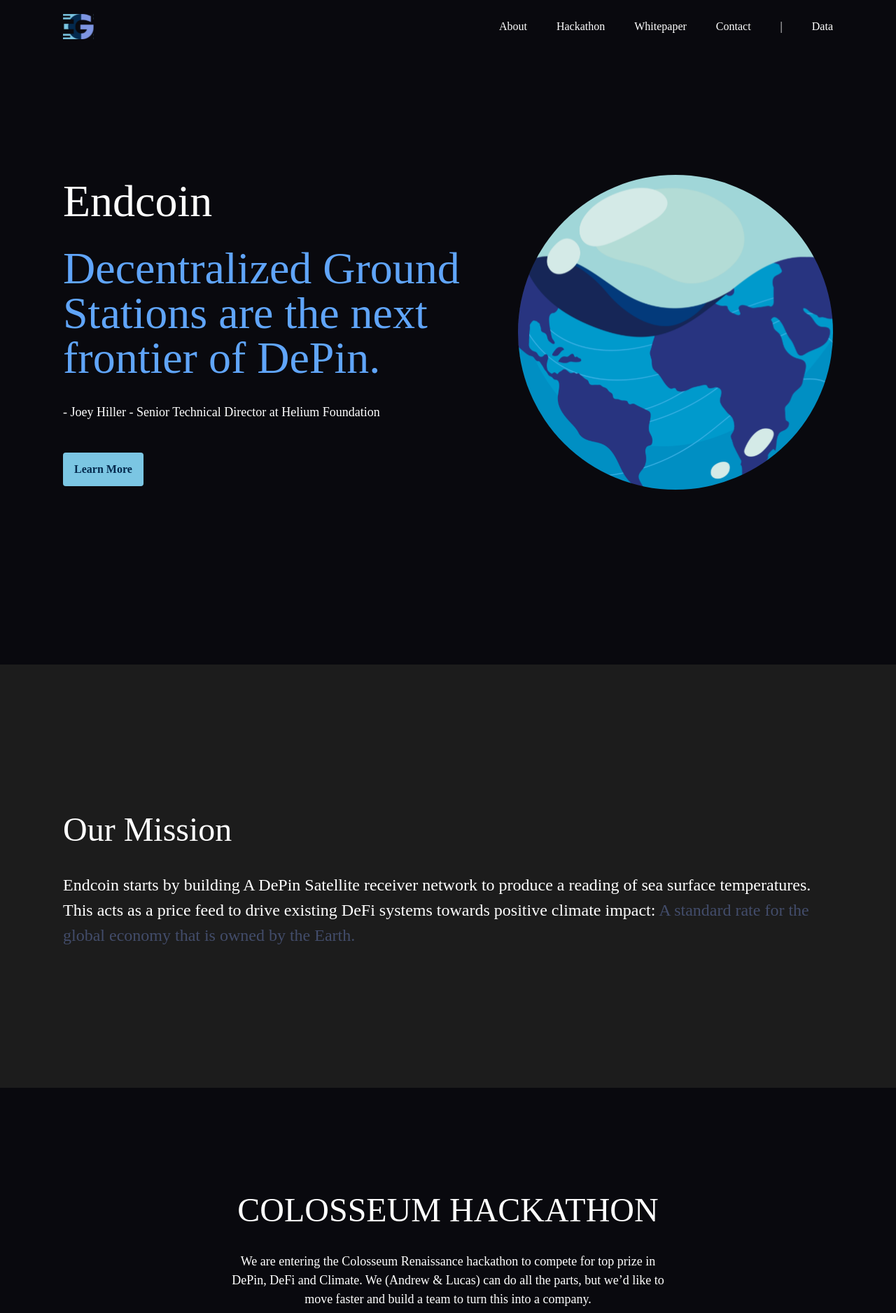
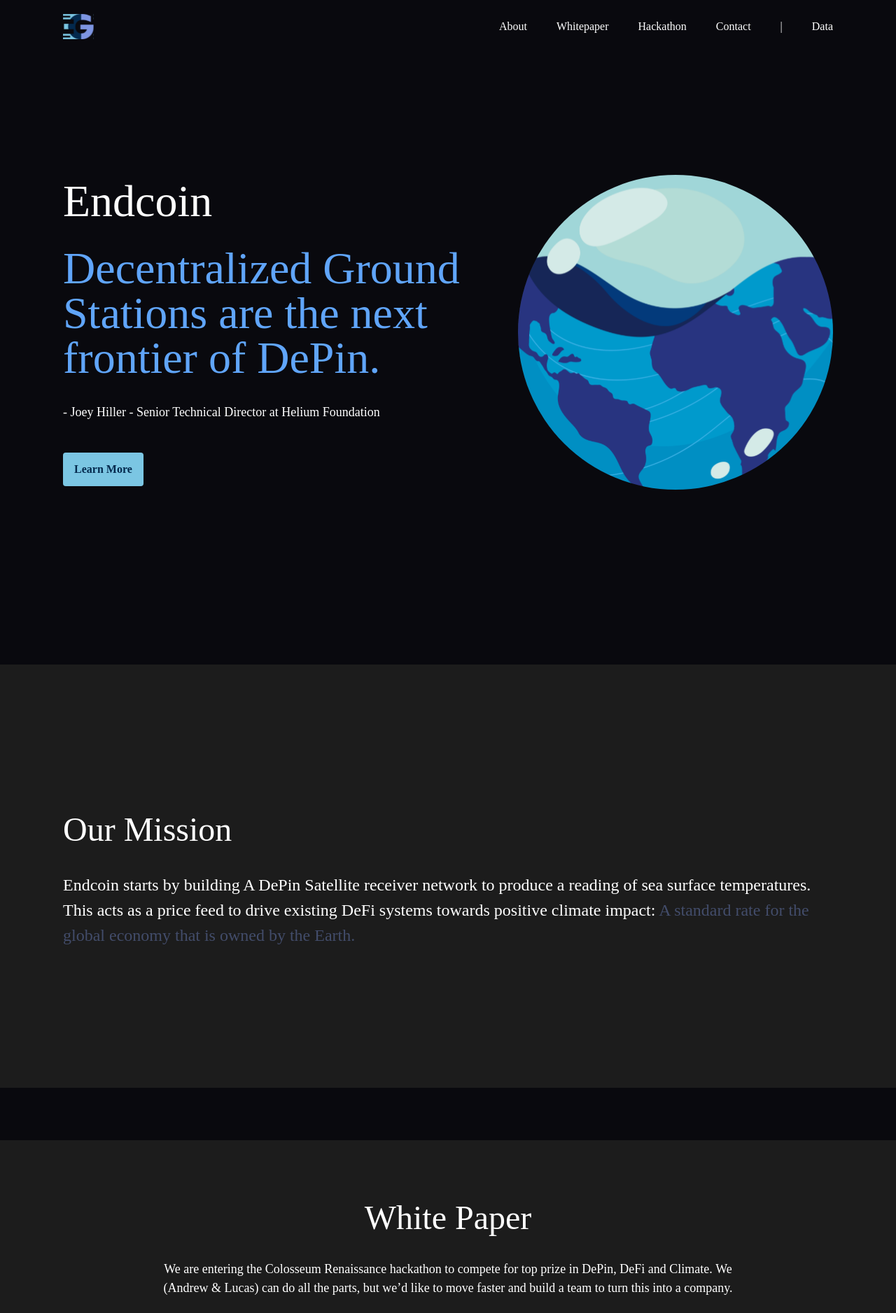
Before and after one commit to endcorp-hq/endcoin-website, a React (Create React App) app in the folder endcoin-frontend/: page / in a window 1280 px wide. Shown: the top 1877 px of the page at 70% size. Built offline with nearby package versions, Linux system fonts and the light colour scheme; a web font is replaced by a local one.

Commit message:
Swap hackathon and white paper sections

```diff
--- a/endcoin-frontend/src/constants/navbar-items.tsx
+++ b/endcoin-frontend/src/constants/navbar-items.tsx
@@ -4,12 +4,12 @@
     link: 'mission',
   },
   {
+    name: 'Whitepaper',
+    link: 'whitepaper',
+  },
+  {
     name: 'Hackathon',
     link: 'hackathon',
-  },
-  {
-    name: 'Whitepaper',
-    link: 'whitepaper',
   },
   {
     name: 'Contact',
--- a/endcoin-frontend/src/features/landing/landing.tsx
+++ b/endcoin-frontend/src/features/landing/landing.tsx
@@ -22,157 +22,11 @@
       <div className="flex flex-col bg-[#09090E]">
         <Coin />
         <About />
+        <WhitePaper />
         <Hackathon />
-        <WhitePaper />
         <DataGraph />
         <Contact />
       </div>
-
-      {/* <div className="bg px-6 py-32 lg:px-8">
-        <div className="mx-auto max-w-3xl text-base leading-7 text-gray-700">
-          <p className="text-base font-semibold leading-7 text-indigo-600">
-            Endcoin
-          </p>
-          <h1 className="mt-2 text-3xl font-bold tracking-tight text-gray-900 sm:text-4xl">
-            Pulse on Climate
-          </h1>
-          <h2 className="mt-16 text-2xl font-bold tracking-tight text-gray-900">
-            Mission
-          </h2>
-          <p className="mt-6 text-xl leading-8">
-            To promote sustainable economic growth and support green
-            technologies, we propose the use of sea surface temperature data as
-            a monitoring tool for Earth's overall health. By harnessing
-            decentralized data networks and blockchain technology, we aim to
-            restore sovereignty to the Earth and encourage responsible
-            decision-making for the betterment of our planet.
-          </p>
-          <div className="mt-10 max-w-2xl">
-            <h2 className="pb-5 mt-16 text-2xl font-bold tracking-tight text-gray-900">
-              Colosseum Hackathon
-            </h2>
-            <img
-              src={goal}
-              alt="Product screenshot"
-              // className="relative -z-20 min-w-full max-w-xl rounded-xl shadow-xl ring-1 ring-white/10 lg:row-span-4 lg:w-[64rem] lg:max-w-none"
-              // width={914}
-              // height={861}
-            />
-            <ul className="list-disc list-outside [&_ul]:list-[revert]">
-              <li>
-                We are entering the Colosseum Renaissance hackathon to compete
-                for top prize in DePin, DeFi and Climate.{' '}
-                <a
-                  href="https://www.colosseum.org/renaissance"
-                  target="_blank"
-                  rel="noopener noreferrer"
-                  style={{ textDecoration: 'underline', color: 'blue' }}
-                >
-                  https://www.colosseum.org/renaissance
-                </a>
-              </li>
-              <li>
-                We (Andrew & Lucas) can do all the parts, but we’d like to move
-                faster and build a team to turn this into a company.{' '}
-              </li>
-              <li>
-                Tasks to be accomplished (We have these broken down into
-                claimable tasks on Linear, reach out if you’d like access)
-                <ul className="pl-10">
-                  <li>
-                    Build a POC “decentralized antenna” that can read raw data
-                    from satellites.
-                  </li>
-                  <li>
-                    “Proof ” program that anyone can run to validate collected
-                    data and submit to oracle. Endcoin/Gaiacoin delivered to
-                    these proovers.
-                  </li>
-                  <li>Audit our current program and AMM.</li>
-                  <li>
-                    Add “hooks” to current program so oracle and emission
-                    functionality can be upgraded over time.
-                  </li>
-                  <li>Start working on Hype – social media, reach, etc.</li>
-                </ul>
-              </li>
-              <li>
-                Main Fields of Work
-                <ul className="pl-10">
-                  <li>DePin Hardware and firmware</li>
-                  <li>Proof Algorithms</li>
-                  <li>Climate Data Specialist</li>
-                  <li>Climate Data Algorithms</li>
-                  <li>Solana Programs</li>
-                  <li>AMM</li>
-                  <li>Hype</li>
-                  <li>Tokenomics</li>
-                  <li>Satellite Communications Expert</li>
-                </ul>
-              </li>
-            </ul>
-            <h2 className="pb-5 mt-16 text-2xl font-bold tracking-tight text-gray-900">
-              High Level Overview
-            </h2>
-            <ul className="list-disc list-outside [&_ul]:list-[revert]">
-              <li>
-                Data is collected from sensors around the world
-                <ul className="pl-10">
-                  <li>
-                    Anyone can compute SST from data, and prove with hash.
-                  </li>
-                  <li>
-                    People who do this are rewarded with end coin and gaia coin.
-                  </li>
-                  <li>
-                    As temperatures rise more gaia coin created, as temperatures
-                    fall more end coin created.
-                  </li>
-                  <li>
-                    These are emitted into an AMM that represents the "pulse on
-                    climate".
-                  </li>
-                  <li>The pulse on climate is SST + Market sentiment.</li>
-                </ul>
-              </li>
-            </ul>
-            <h2 className="pb-5 mt-16 text-2xl font-bold tracking-tight text-gray-900">
-              Where are we now?
-            </h2>
-            <p className="mt-6 text-xl leading-8">
-              Andrew recently completed the{' '}
-              <a
-                href="https://web3builders.dev/"
-                target="_blank"
-                rel="noopener noreferrer"
-                style={{ textDecoration: 'underline', color: 'blue' }}
-              >
-                web 3 builders alliance
-              </a>{' '}
-              (WBA) Q4 Cohort, where we deployed an MVP POC to solana devnet.
-              This version reads sea surface temperature from a data API, which
-              is read by the solana program. This data drives the emission rate
-              of end coin and gaia coin. When temperatures rise more gaia coin
-              than endcoin are created. When temperatures fall, more endcoin
-              than gaiacoin are emitted. When viewed as a pair in an AMM, this
-              draws a “heartbeat” the “pulse on climate” – here is this data,
-              being pulled live from the AMM on devnet, showing the last 30 days
-              of emissions:
-            </p>
-            <div className="App">
-              {programStatus === EReducerState.LOADING && (
-                <div className="App-loading-font">Loading...</div>
-              )}
-              {programStatus === EReducerState.IDLE && (
-                <div style={{ display: 'flex', flexDirection: 'column' }}>
-                  <h1>Endcoin/Gaiacoin</h1>
-                  <AreaChart />
-                </div>
-              )}
-            </div>
-          </div>
-        </div>
-      </div> */}
     </>
   );
 }
```
